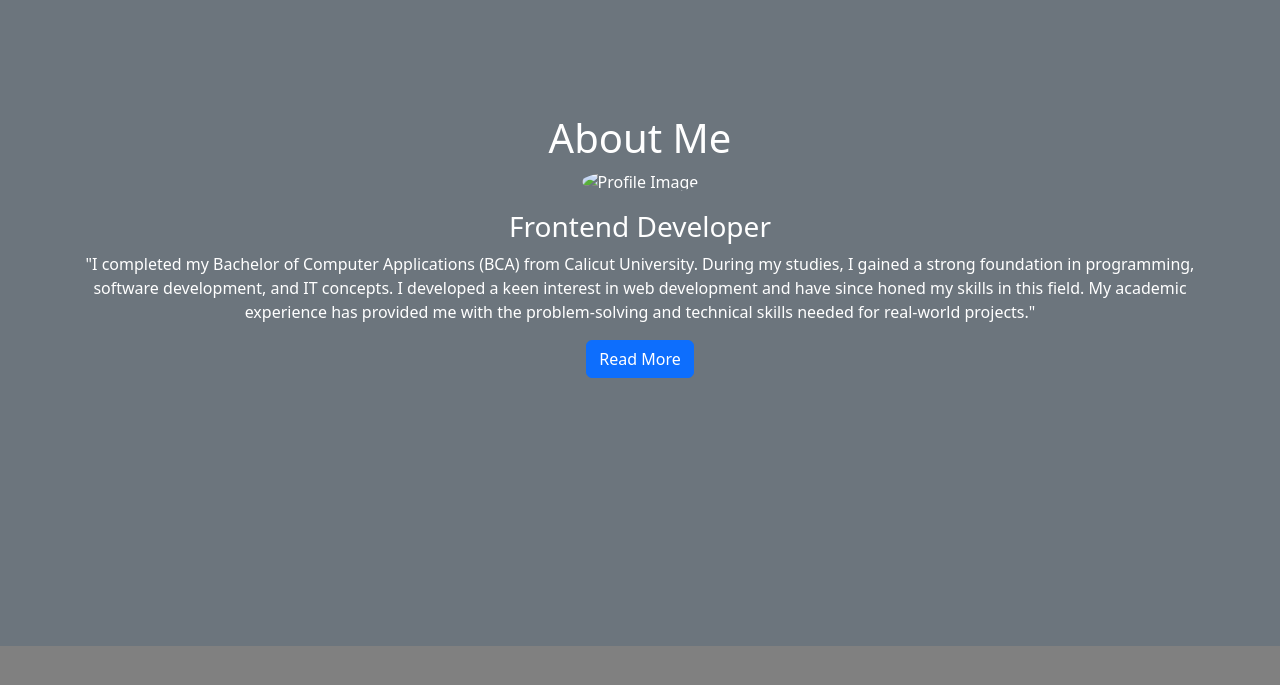
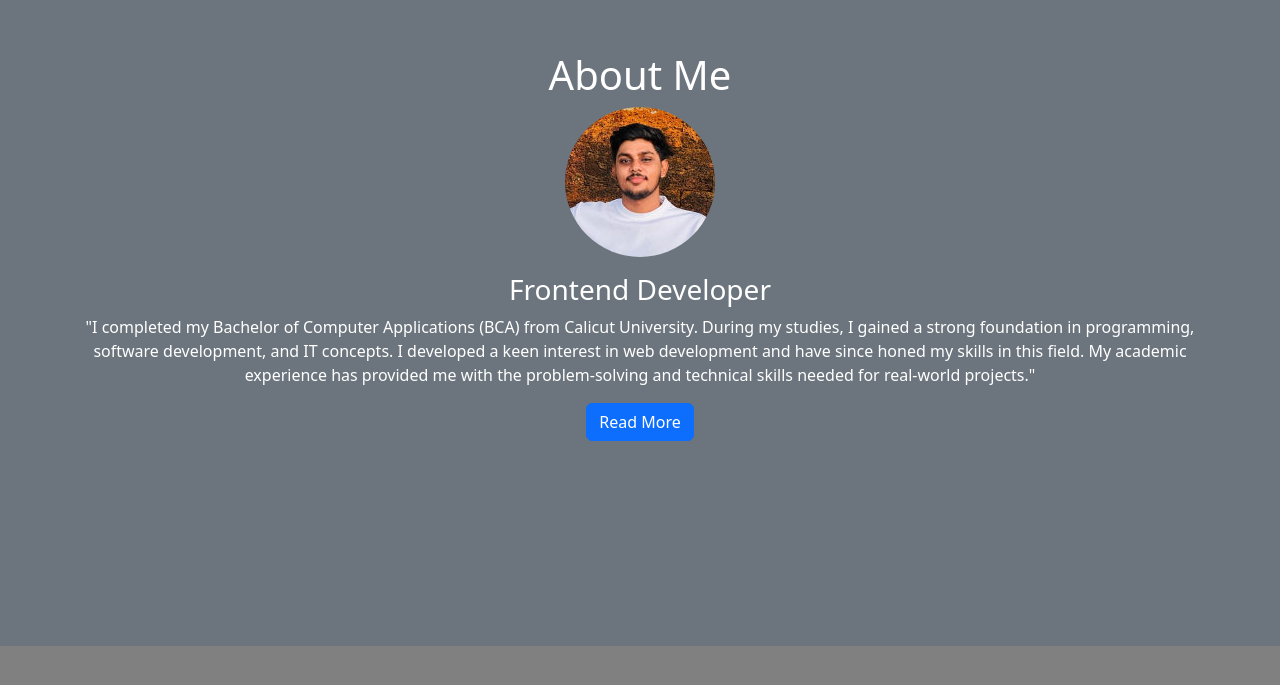
Before and after one commit to irfan619619/portfolio, a plain HTML site: page index.html in a window 1280 px wide. Shown: the part 954-1639 px from the top of the page. Drawn offline with nearby package versions, Linux system fonts and the light colour scheme; the site is published under a folder, as on GitHub Pages, so addresses that start at the root find nothing.

Commit message:
Update index.html

```diff
--- a/index.html
+++ b/index.html
@@ -87,7 +87,7 @@ publicKey: "o1g4iFAB_thX8qsNj",
 <section id="about" class="bg-secondary text-white p-5 d-flex flex-column align-items-center justify-content-center min-vh-100">
     <div class="container text-center">
         <h1>About Me</h1>
-        <img src="/asets/imresizer-1734845579410.jpg" alt="Profile Image" class="rounded-circle mb-3 img-fluid">
+        <img src="./asets/imresizer-1734845579410.jpg" alt="Profile Image" class="rounded-circle mb-3 img-fluid">
         <h3>Frontend Developer</h3>
         <p>
             "I completed my Bachelor of Computer Applications (BCA) from Calicut University. During my studies, I gained a strong foundation in programming, software development, and IT concepts. I developed a keen interest in web development and have since honed my skills in this field. My academic experience has provided me with the problem-solving and technical skills needed for real-world projects."        </p>
```
